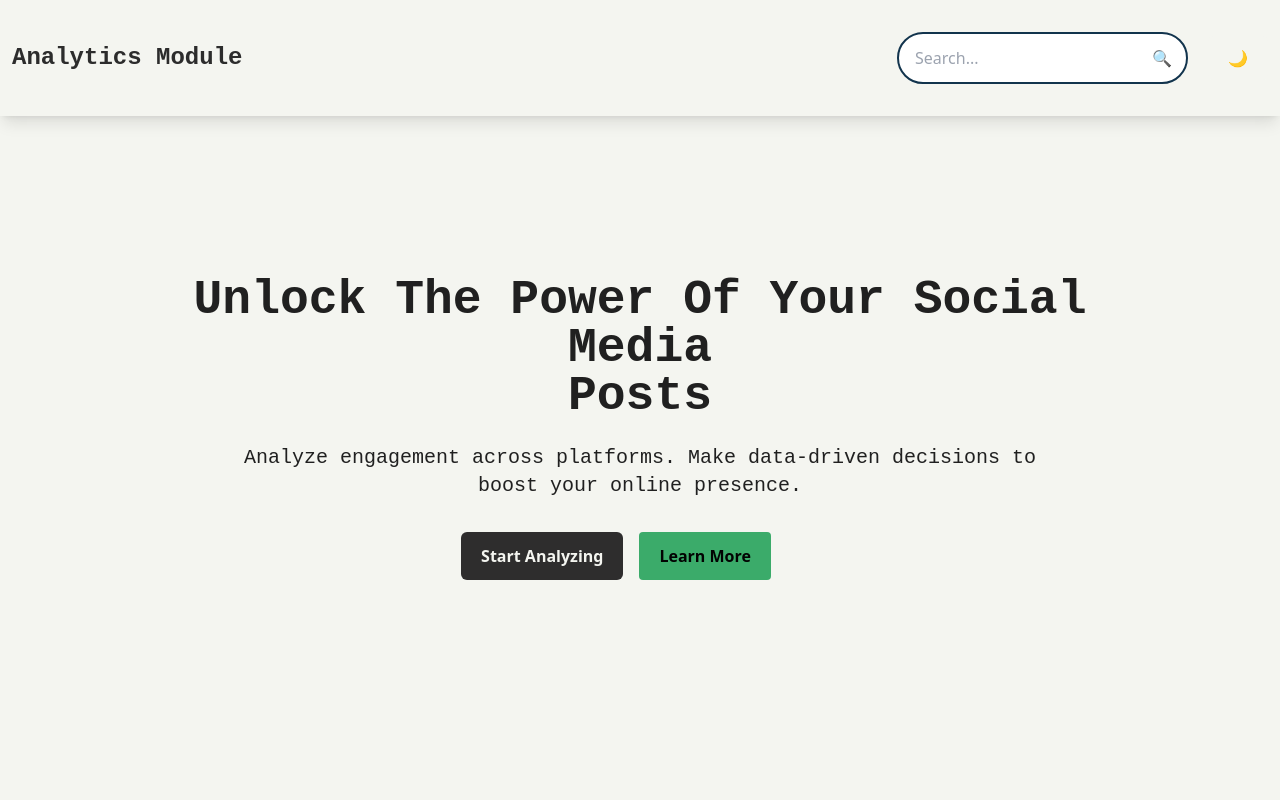
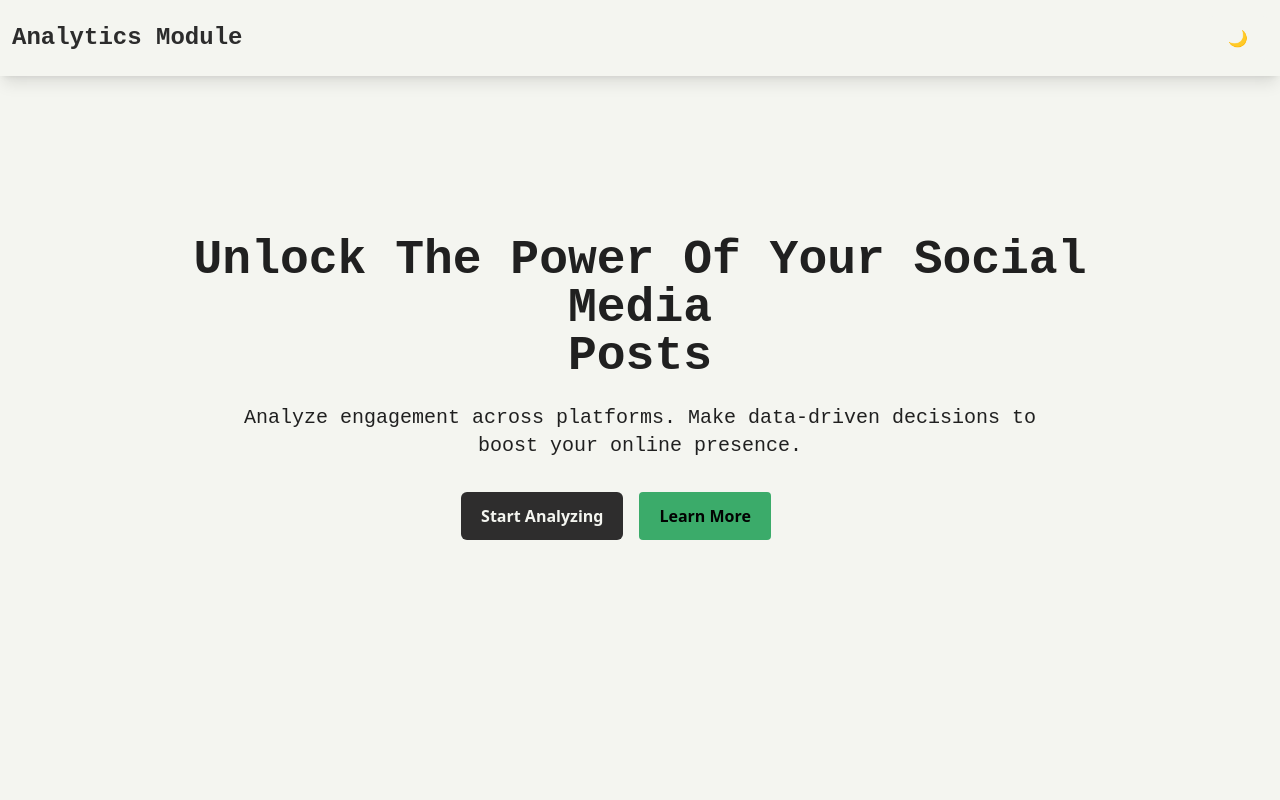
Before and after one commit to kunstewi/Analytics-Module, a React (Vite) app: page / in a window 1280 px wide. Shown: the top 800 px of the page. Built offline with nearby package versions, Linux system fonts and the light colour scheme.

Commit message:
Removed the search Box

```diff
--- a/src/components/Navbar.jsx
+++ b/src/components/Navbar.jsx
@@ -1,5 +1,4 @@
 import LightDarkToggle from "./Light_Dark";
-import SearchBox from "./SearchBox";
 import { Link } from "react-router-dom";
 
 const Navbar = () => {
@@ -13,7 +12,6 @@ const Navbar = () => {
         </Link>
 
         <div className="flex items-center gap-1 cursor-pointer">
-          <SearchBox />
           <LightDarkToggle />
         </div>
       </div>
```
